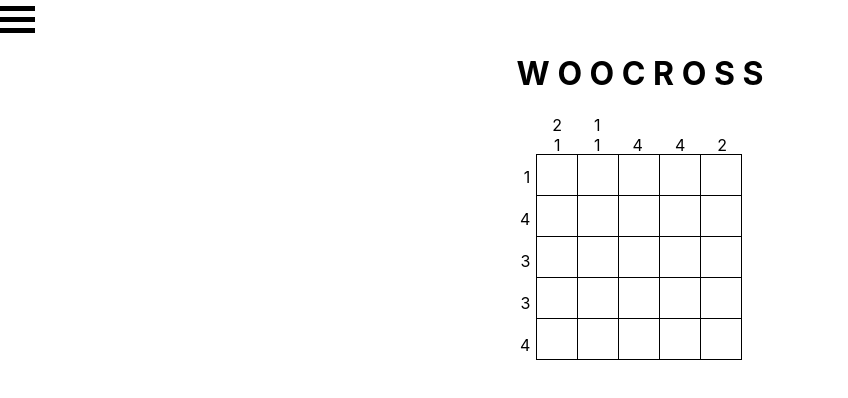
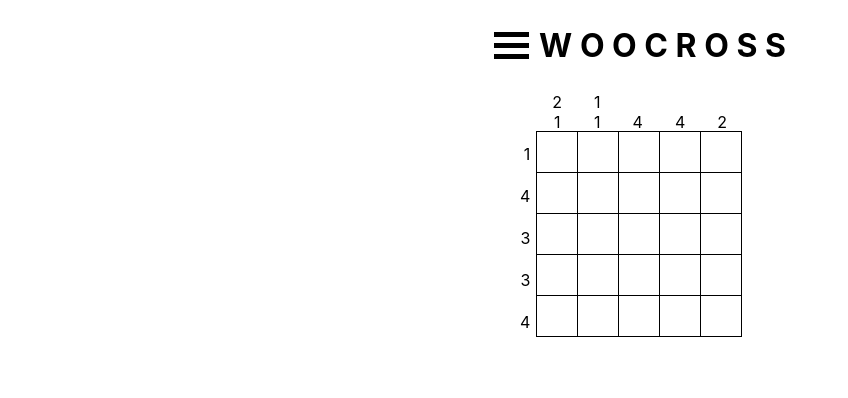
Before and after one commit to andrewywoo/picross, a React (Create React App) app: page / in a window 1280 px wide. Shown: the top 398 px of the page, without its empty margins (0-848 px from the left). Built offline with nearby package versions, Linux system fonts and the light colour scheme.

Commit message:
css grid for the header

```diff
--- a/src/App.css
+++ b/src/App.css
@@ -2,23 +2,25 @@
   text-align: center;
 }
 
-.App-logo {
-  height: 40vmin;
+.AppHeader {
+  display: grid;
+  grid-template-areas: "menuIcon label";
+  margin: auto;
+  height: 10%;
 }
 
-.App-header {
-  background-color: #282c34;
-  min-height: 100vh;
-  display: flex;
-  flex-direction: column;
-  align-items: center;
-  justify-content: center;
-  font-size: calc(10px + 2vmin);
-  color: white;
+.AppHeaderMenu {
+  padding: 5px;
+  grid-area: menuIcon;
+  justify-self: end;
+  align-self: center;
 }
 
-.App-link {
-  color: #09d3ac;
+.AppHeaderLabel {
+  padding: 5px;
+  grid-area: label;
+  justify-self: start;
+  align-self: center;
 }
 
 button {
--- a/src/App.js
+++ b/src/App.js
@@ -25,9 +25,13 @@ function App() {
 
   return (
     <div className="App">
-      <div onClick={() => setShowHide(!showHide)}>
-        <MenuIcon />
-        <h1>W O O C R O S S</h1>
+      <div className="AppHeader" onClick={() => setShowHide(!showHide)}>
+        <div className="AppHeaderMenu">
+          <MenuIcon />
+        </div>
+        <div className="AppHeaderLabel">
+          <h1>W O O C R O S S</h1>
+        </div>
       </div>
       <Modal closeModal={() => setShowHide(!showHide)} show={showHide}>
         <GameList changePuzzle={changePuzzle} />
```
